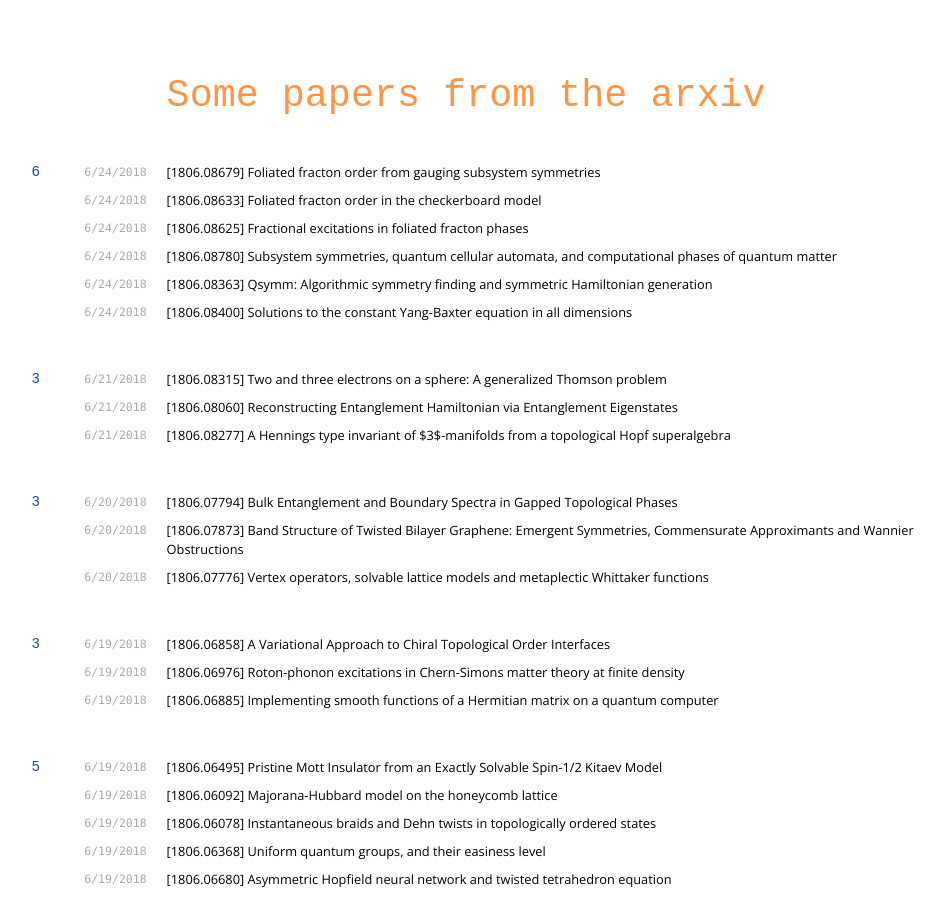
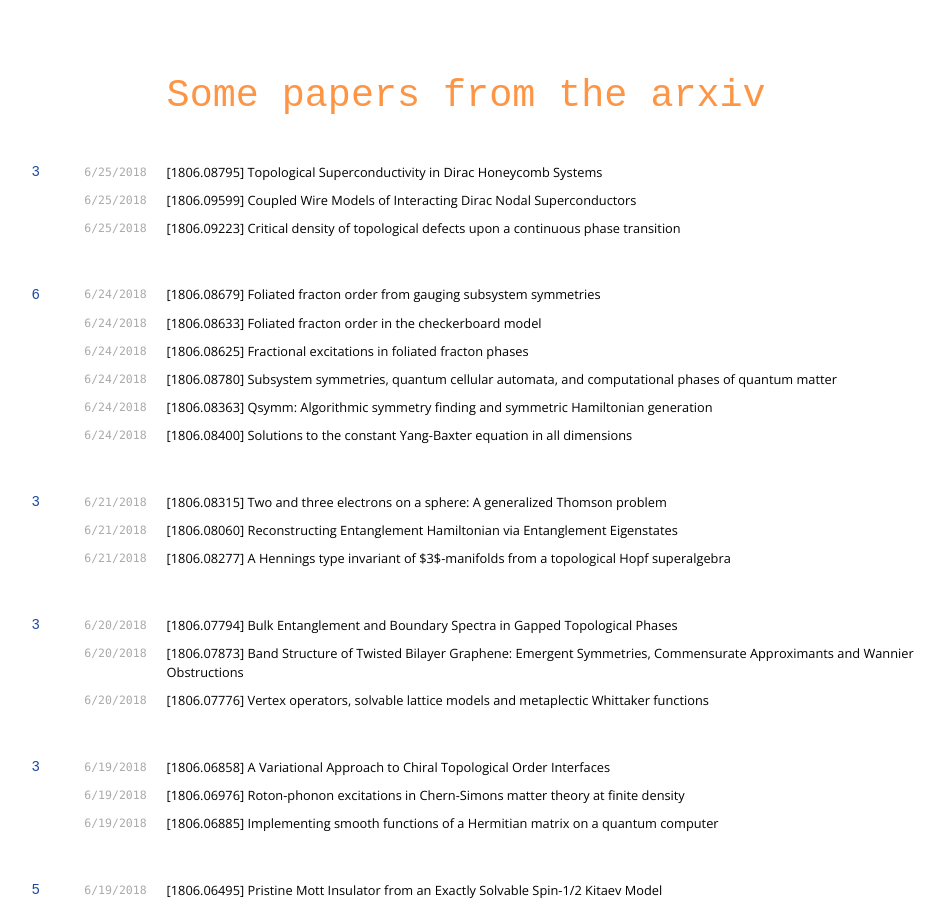
Before and after one commit to davidaasen/davidaasen.github.io, a Jekyll site: the page built from refsprime.md, in a window 1280 px wide and 900 px high. Shown: the whole window, without its empty margins (163-1108 px from the left). Built offline with Jekyll 4.4.1, drawn with Linux system fonts in a browser that asks for light colours; nearby versions of some CDN libraries.

Commit message:
Update refsprime.md

```diff
--- a/refsprime.md
+++ b/refsprime.md
@@ -4,6 +4,19 @@ title: some referencess
 ---
 
 # Some papers from the arxiv
+
+## 3
+`6/25/2018`
+ [[1806.08795] Topological Superconductivity in Dirac Honeycomb Systems](https://arxiv.org/abs/1806.08795)
+
+
+`6/25/2018`
+ [[1806.09599] Coupled Wire Models of Interacting Dirac Nodal Superconductors](https://arxiv.org/abs/1806.09599)
+
+
+`6/25/2018`
+ [[1806.09223] Critical density of topological defects upon a continuous phase transition](https://arxiv.org/abs/1806.09223)
+
 
 ## 6
 `6/24/2018`
```
